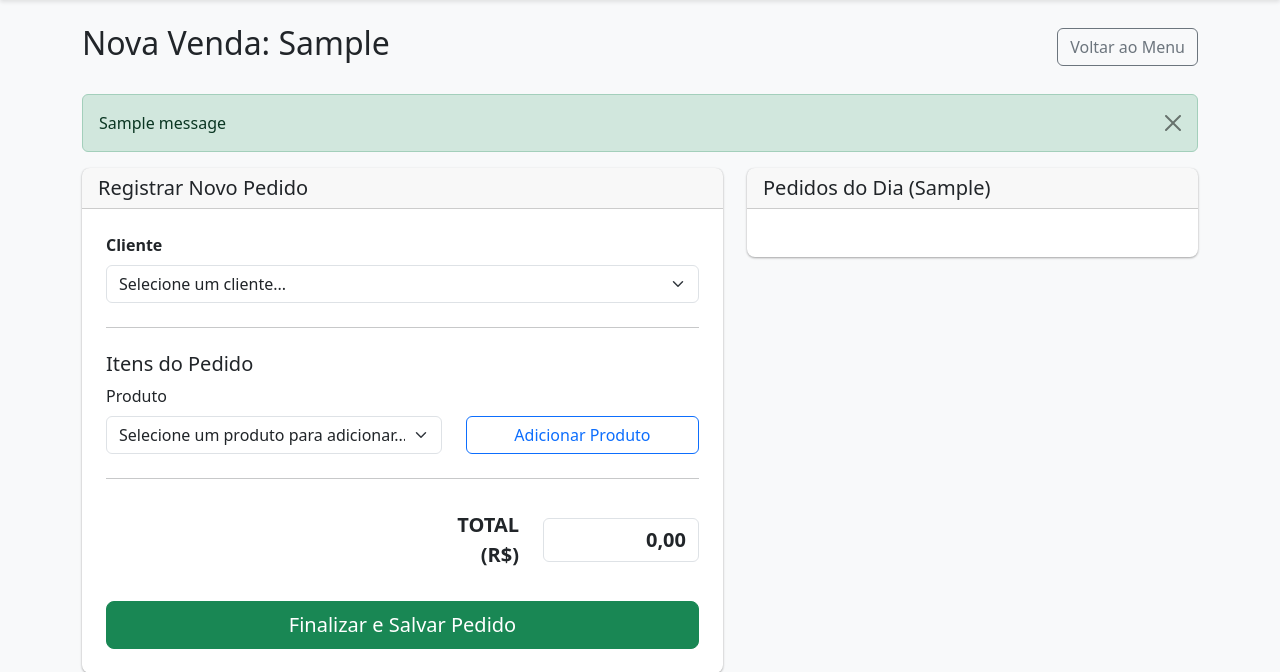
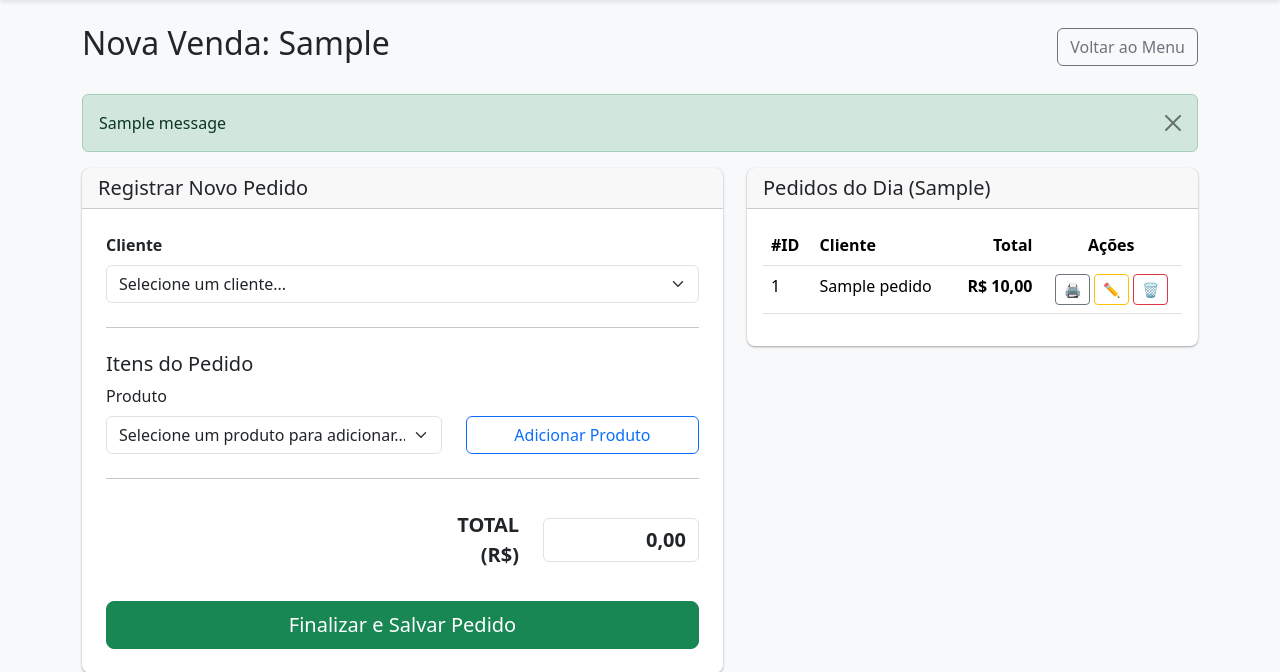
Before and after one commit to alexsvl2/app-delivery, a Flask app: template app/pedidos/templates/venda_form.html in a window 1280 px wide. Shown: the part 56-728 px from the top of the page. Run offline with Flask 3, Linux system fonts and the light colour scheme; the template is opened without the code that fills it: most values are stand-ins (such as "Sample title", 1, 10 or a date in 2020); one stand-in notice (Sample message) is shown.

Commit message:
Fix: Adiciona JS completo ao formulário de venda

```diff
--- a/app/pedidos/templates/venda_form.html
+++ b/app/pedidos/templates/venda_form.html
@@ -7,12 +7,14 @@
 </div>
 
 {% with messages = get_flashed_messages(with_categories=true) %}
+    {% if messages %}
         {% for category, message in messages %}
             <div class="alert alert-{{ category }} alert-dismissible fade show" role="alert">
                 {{ message }}
                 <button type="button" class="btn-close" data-bs-dismiss="alert" aria-label="Close"></button>
             </div>
         {% endfor %}
+    {% endif %}
 {% endwith %}
 
 <div class="row g-4">
@@ -50,7 +52,8 @@
                             <button type="button" class="btn btn-outline-primary w-100" id="add-item-btn">Adicionar Produto</button>
                         </div>
                     </div>
-                    <div id="itens-container" class="mb-3"></div>
+                    <div id="itens-container" class="mb-3">
+                        </div>
 
                     <hr class="my-4">
 
@@ -87,6 +90,32 @@
             <div class="card-body">
                 <div class="table-responsive">
                     <table class="table table-hover">
+                        <thead>
+                            <tr>
+                                <th>#ID</th>
+                                <th>Cliente</th>
+                                <th class="text-end">Total</th>
+                                <th class="text-center">Ações</th>
+                            </tr>
+                        </thead>
+                        <tbody>
+                            {% for pedido in pedidos_do_dia %}
+                            <tr>
+                                <td>{{ pedido.id }}</td>
+                                <td>{{ pedido.nome_cliente }}</td>
+                                <td class="text-end fw-bold">R$ {{ "%.2f"|format(pedido.valor_total)|replace('.', ',') }}</td>
+                                <td class="text-center">
+                                    <a href="{{ url_for('pedidos.imprimir_pedido', pedido_id=pedido.id) }}" class="btn btn-sm btn-outline-secondary" target="_blank" title="Imprimir">🖨️</a>
+                                    <a href="{{ url_for('pedidos.editar_pedido', pedido_id=pedido.id) }}" class="btn btn-sm btn-outline-warning" title="Editar">✏️</a>
+                                    <form action="{{ url_for('pedidos.excluir_pedido', pedido_id=pedido.id) }}" method="POST" style="display: inline;" onsubmit="return confirm('Tem certeza?');">
+                                        <button type="submit" class="btn btn-sm btn-outline-danger" title="Excluir">🗑️</button>
+                                    </form>
+                                </td>
+                            </tr>
+                            {% else %}
+                            <tr><td colspan="4" class="text-center text-muted py-4">Nenhum pedido deste tipo hoje.</td></tr>
+                            {% endfor %}
+                        </tbody>
                     </table>
                 </div>
             </div>
@@ -95,11 +124,81 @@
 </div>
 
 <template id="item-row-template">
+    <div class="row g-2 mb-2 align-items-center item-row">
+        <input type="hidden" class="item-produto-id" name="produto_id[]">
+        <div class="col-md-5"><input type="text" class="form-control item-descricao" readonly></div>
+        <div class="col-md-2"><input type="number" class="form-control item-quantidade" name="item_quantidade[]" value="1" min="1" required oninput="this.closest('.item-row').dispatchEvent(new Event('update-item'));"></div>
+        <div class="col-md-2"><input type="text" class="form-control item-valor-unitario" readonly></div>
+        <div class="col-md-2"><input type="text" class="form-control text-end item-total" readonly></div>
+        <div class="col-md-1"><button type="button" class="btn btn-outline-danger btn-sm remove-item-btn">X</button></div>
+    </div>
 </template>
 {% endblock %}
 
 {% block scripts %}
 <script>
-    // ...
+document.addEventListener('DOMContentLoaded', function() {
+    const addItemBtn = document.getElementById('add-item-btn');
+    const selectProduto = document.getElementById('select-produto');
+    const itensContainer = document.getElementById('itens-container');
+    const template = document.getElementById('item-row-template');
+    const deliveryFeeInput = document.querySelector('[name="valor_entrega"]');
+
+    if(deliveryFeeInput) {
+        deliveryFeeInput.addEventListener('input', updateTotals);
+    }
+
+    if(addItemBtn) {
+        addItemBtn.addEventListener('click', function() {
+            const selectedOption = selectProduto.options[selectProduto.selectedIndex];
+            if (!selectedOption || !selectedOption.value) {
+                alert('Por favor, selecione um produto.');
+                return;
+            }
+            addNewItemRow(selectedOption);
+        });
+    }
+
+    function addNewItemRow(selectedOption) {
+        const clone = template.content.cloneNode(true);
+        const newRow = clone.querySelector('.item-row');
+
+        newRow.querySelector('.item-produto-id').value = selectedOption.value;
+        newRow.querySelector('.item-descricao').value = selectedOption.text;
+
+        const valor = parseFloat(selectedOption.dataset.valor);
+        newRow.querySelector('.item-valor-unitario').value = valor.toFixed(2).replace('.', ',');
+
+        itensContainer.appendChild(clone);
+        attachRowEventListeners(newRow);
+        updateTotals();
+        selectProduto.selectedIndex = 0;
+    }
+
+    function attachRowEventListeners(row) {
+        row.querySelector('.remove-item-btn').addEventListener('click', function() {
+            row.remove();
+            updateTotals();
+        });
+        row.querySelector('.item-quantidade').addEventListener('input', updateTotals);
+    }
+});
+
+function updateTotals() {
+    let grandTotal = 0;
+    document.querySelectorAll('#itens-container .item-row').forEach(row => {
+        const qty = parseFloat(row.querySelector('.item-quantidade').value) || 0;
+        const price = parseFloat(row.querySelector('.item-valor-unitario').value.replace(',', '.')) || 0;
+        const itemTotal = qty * price;
+        row.querySelector('.item-total').value = itemTotal.toFixed(2).replace('.', ',');
+        grandTotal += itemTotal;
+    });
+
+    const deliveryFeeInput = document.querySelector('[name="valor_entrega"]');
+    const deliveryFee = parseFloat(deliveryFeeInput.value.replace(',', '.')) || 0;
+    grandTotal += deliveryFee;
+
+    document.getElementById('grand-total').value = grandTotal.toFixed(2).replace('.', ',');
+}
 </script>
 {% endblock %}
```
Lines whose indentation alone changed are shown as unchanged.
